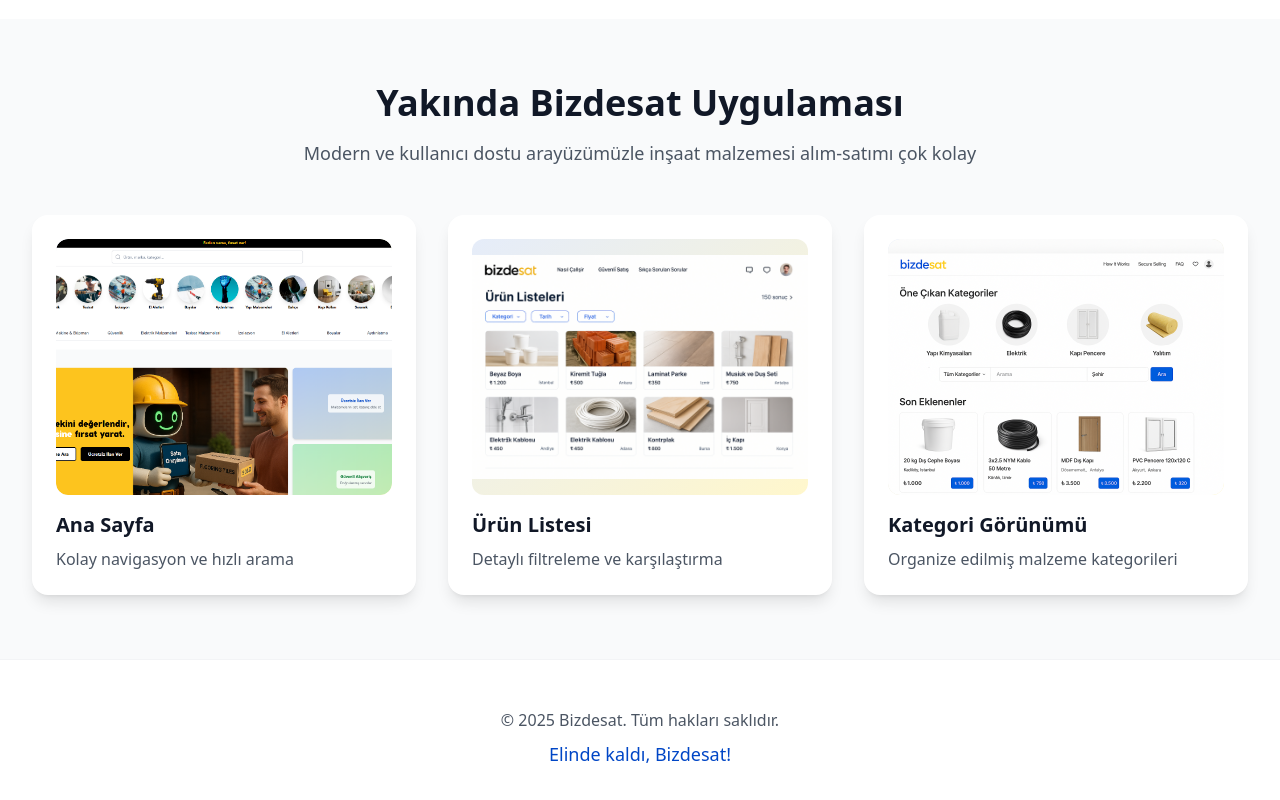
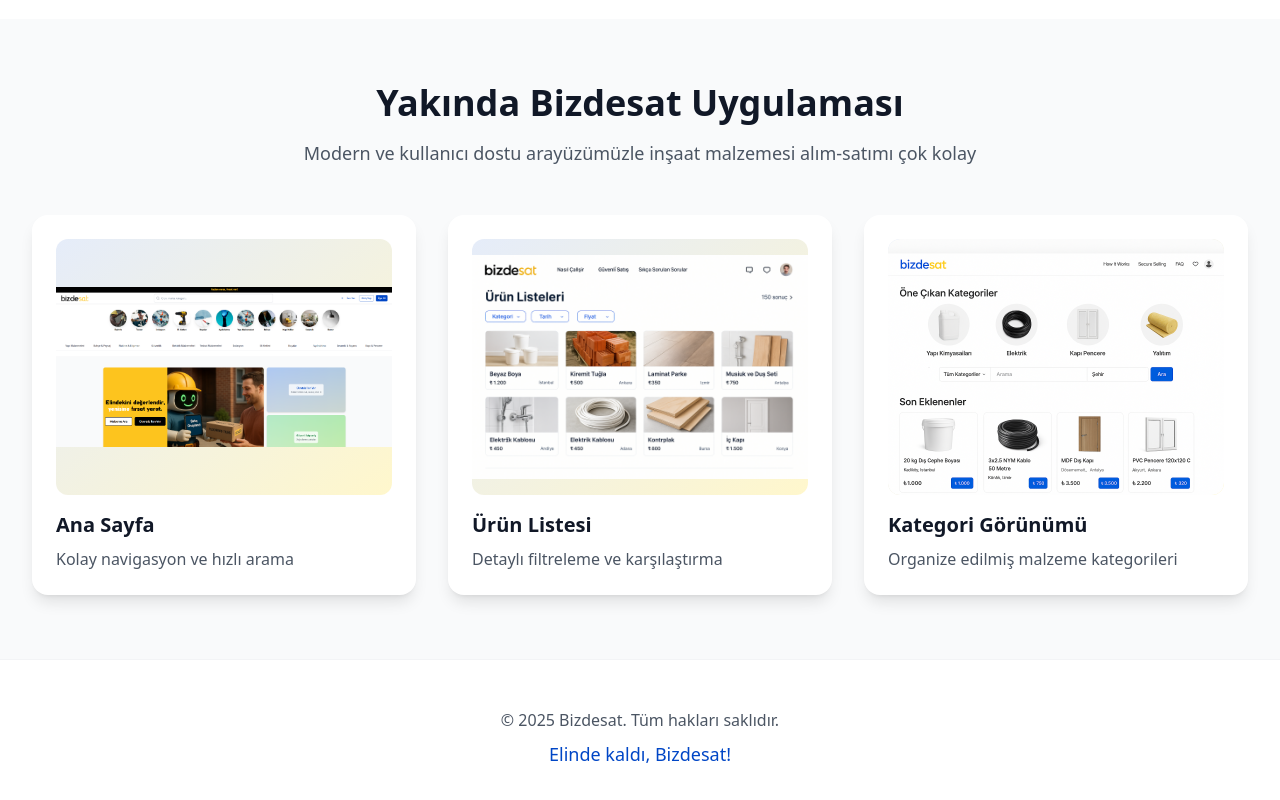
Before and after one commit to CotSezer/bizdesat-artisan-market, a React (Vite) app: page / in a window 1280 px wide. Shown: the part 1322-2122 px from the top of the page. Built offline with nearby package versions, Linux system fonts and the light colour scheme; no server answers.

Commit message:
Visual edit in Lovable
Edited UI in Lovable

```diff
--- a/src/components/AppMockupsSection.tsx
+++ b/src/components/AppMockupsSection.tsx
@@ -1,4 +1,3 @@
-
 const AppMockupsSection = () => {
   const mockups = [{
     title: "Ana Sayfa",
@@ -30,7 +29,7 @@ const AppMockupsSection = () => {
         }}>
               {/* Mockup placeholder */}
               <div className="w-full h-64 bg-gradient-to-br from-[#0046C6]/10 to-[#FFD700]/20 rounded-xl mb-4 flex items-center justify-center relative overflow-hidden">
-                {mockup.type === "homepage" ? <img src="/lovable-uploads/d05437ba-3ed4-4d40-8eb6-5f4dd9d377d4.png" alt="Ana Sayfa Görünümü" className="w-full h-full object-cover rounded-xl" /> : mockup.type === "listing" ? <img src="/lovable-uploads/f495a527-e96f-4ff5-afdf-61d9ef314ba7.png" alt="Ürün Listesi Görünümü" className="w-full h-full rounded-xl object-contain" /> : <img src="/lovable-uploads/0a71f0d2-5a59-4e8f-86a5-f5ddd893fab7.png" alt="Kategori Görünümü" className="w-full h-full object-cover rounded-xl" />}
+                {mockup.type === "homepage" ? <img src="/lovable-uploads/d05437ba-3ed4-4d40-8eb6-5f4dd9d377d4.png" alt="Ana Sayfa Görünümü" className="w-full h-full rounded-xl object-scale-down" /> : mockup.type === "listing" ? <img src="/lovable-uploads/f495a527-e96f-4ff5-afdf-61d9ef314ba7.png" alt="Ürün Listesi Görünümü" className="w-full h-full rounded-xl object-contain" /> : <img src="/lovable-uploads/0a71f0d2-5a59-4e8f-86a5-f5ddd893fab7.png" alt="Kategori Görünümü" className="w-full h-full object-cover rounded-xl" />}
               </div>
 
               <h3 className="text-xl font-bold text-gray-900 mb-2">
```
